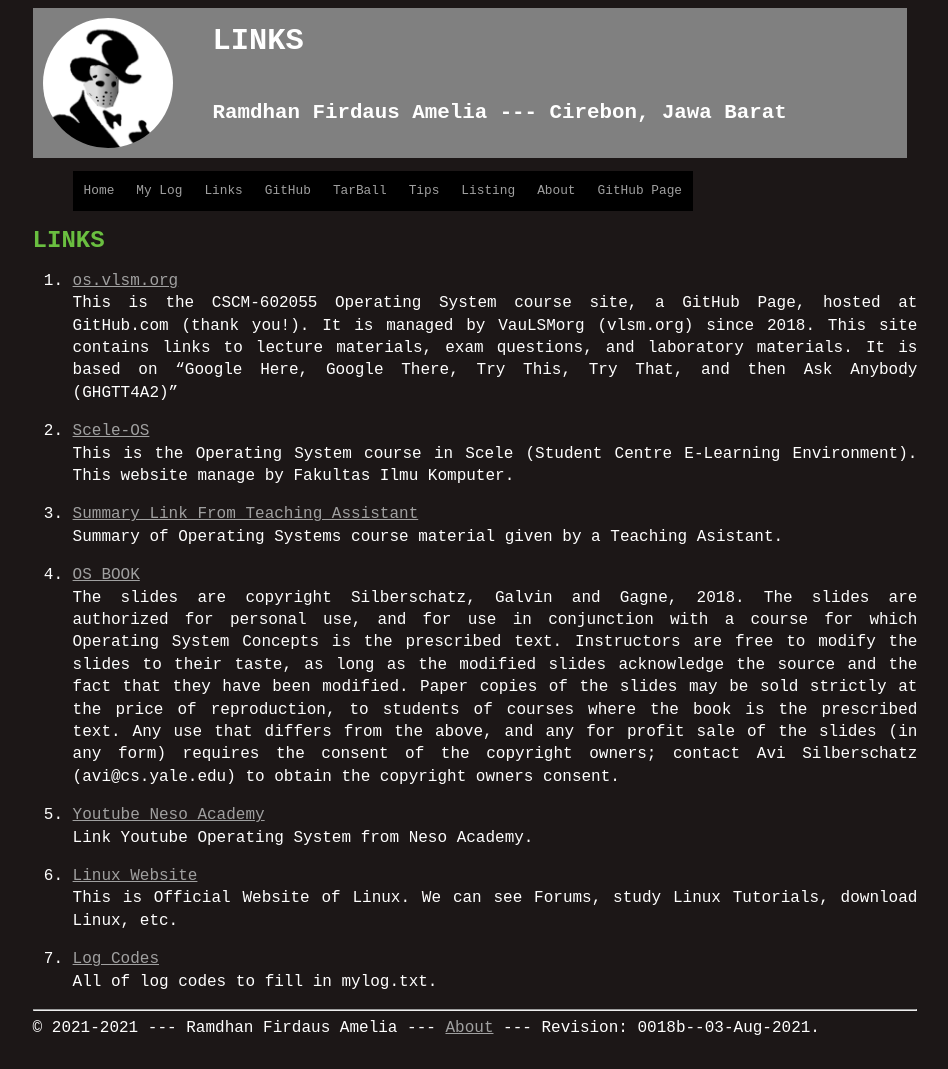
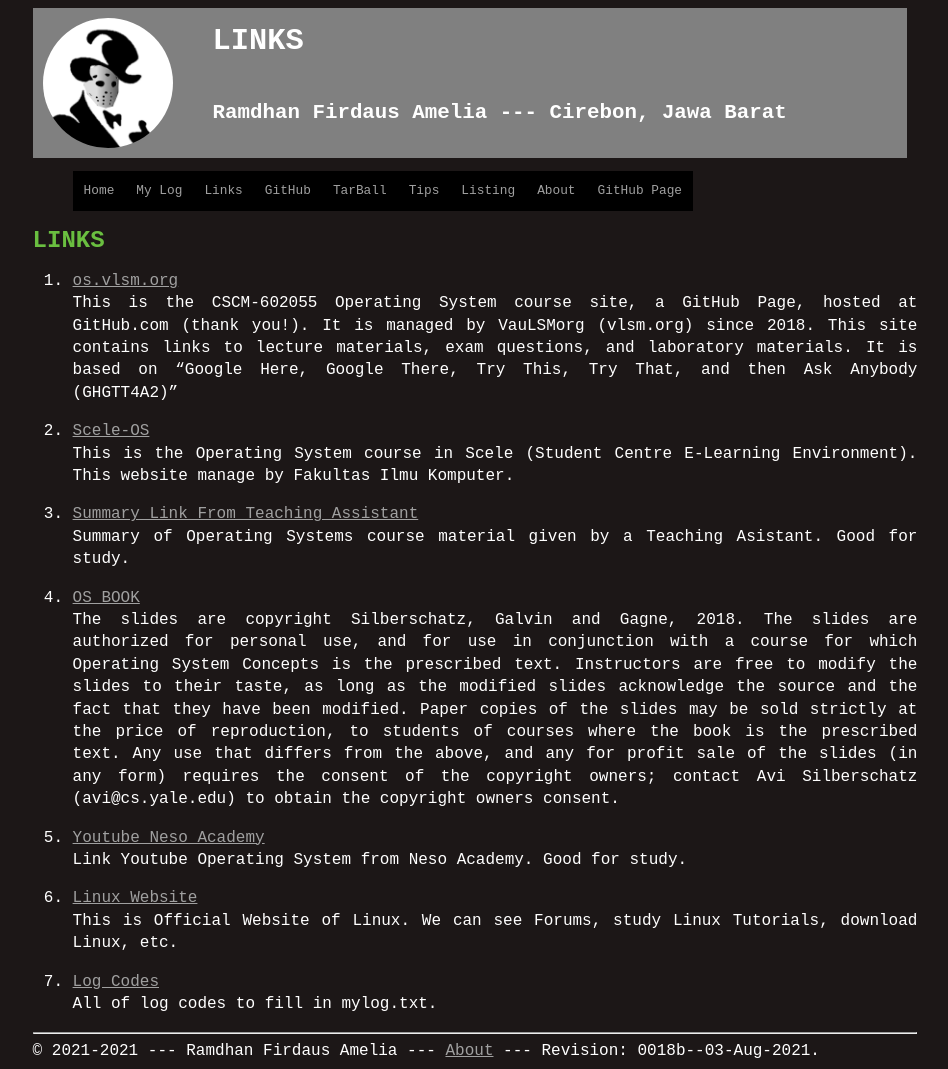
Before and after one commit to ramdhanfirdaus/os212, a Jekyll site: the page built from links.md, in a window 1280 px wide. Shown: the whole page, without its empty margins (165-1113 px from the left). Built offline with Jekyll 4.4.1, drawn with Linux system fonts in a browser that asks for light colours; our own code applies the rules of GitHub Pages for plain Markdown files; before the commit the page ends 1046 px from its top, so only the background shows below that.

Commit message:
Update links.md

```diff
--- a/links.md
+++ b/links.md
@@ -18,6 +18,7 @@ This website manage by Fakultas Ilmu Komputer.
 
 3. [Summary Link From Teaching Assistant](https://osp4diss.vlsm.org/osp-115.html)<br>
 Summary of Operating Systems course material given by a Teaching Asistant.
+Good for study.
 
 
 4. [OS BOOK](https://www.os-book.com/OS10/slide-dir/)<br>
@@ -30,6 +31,7 @@ Any use that differs from the above, and any for profit sale of the slides (in a
 
 5. [Youtube Neso Academy](https://www.youtube.com/playlist?list=PLBlnK6fEyqRiVhbXDGLXDk_OQAeuVcp2O)<br>
 Link Youtube Operating System from Neso Academy.
+Good for study.
 
 
 6. [Linux Website](https://www.linux.org/)<br>
```
